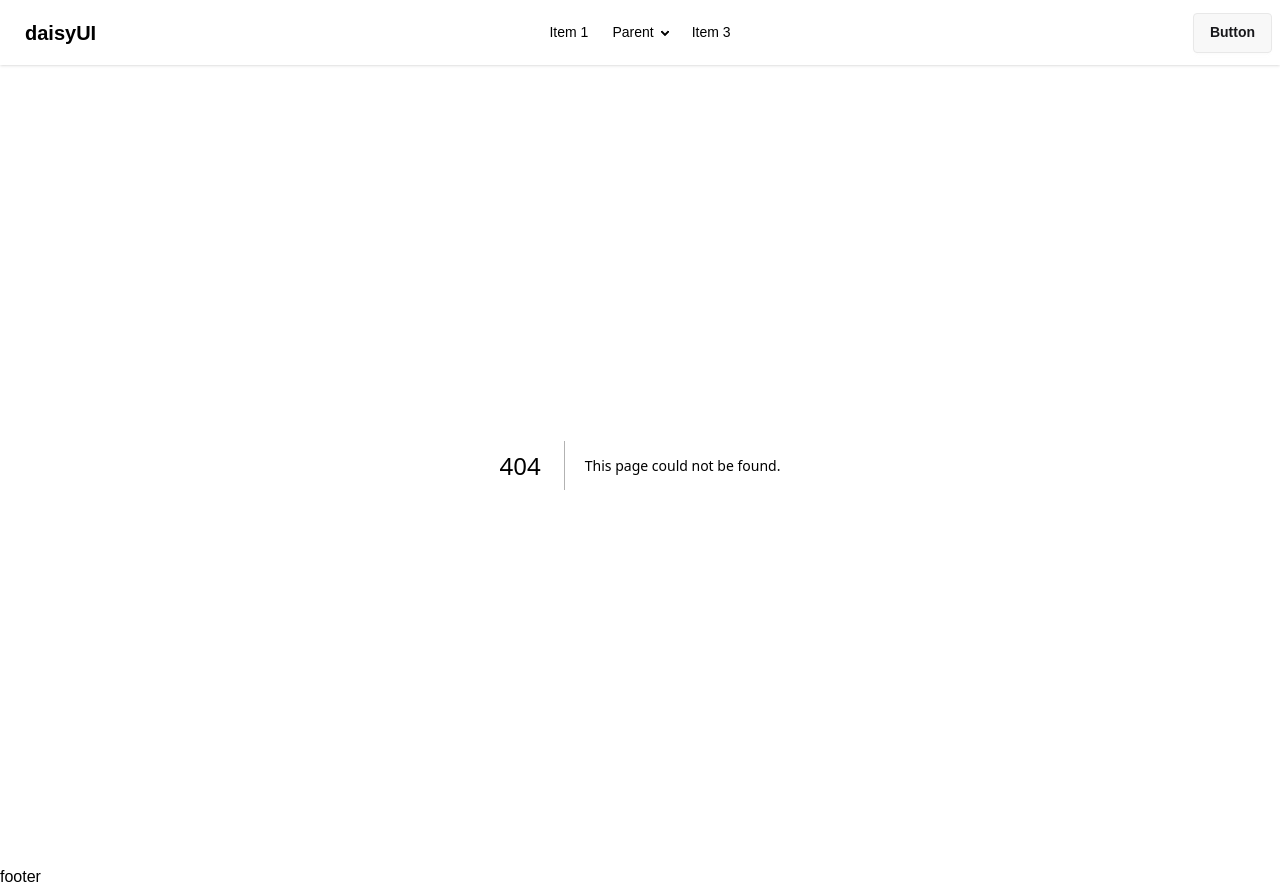
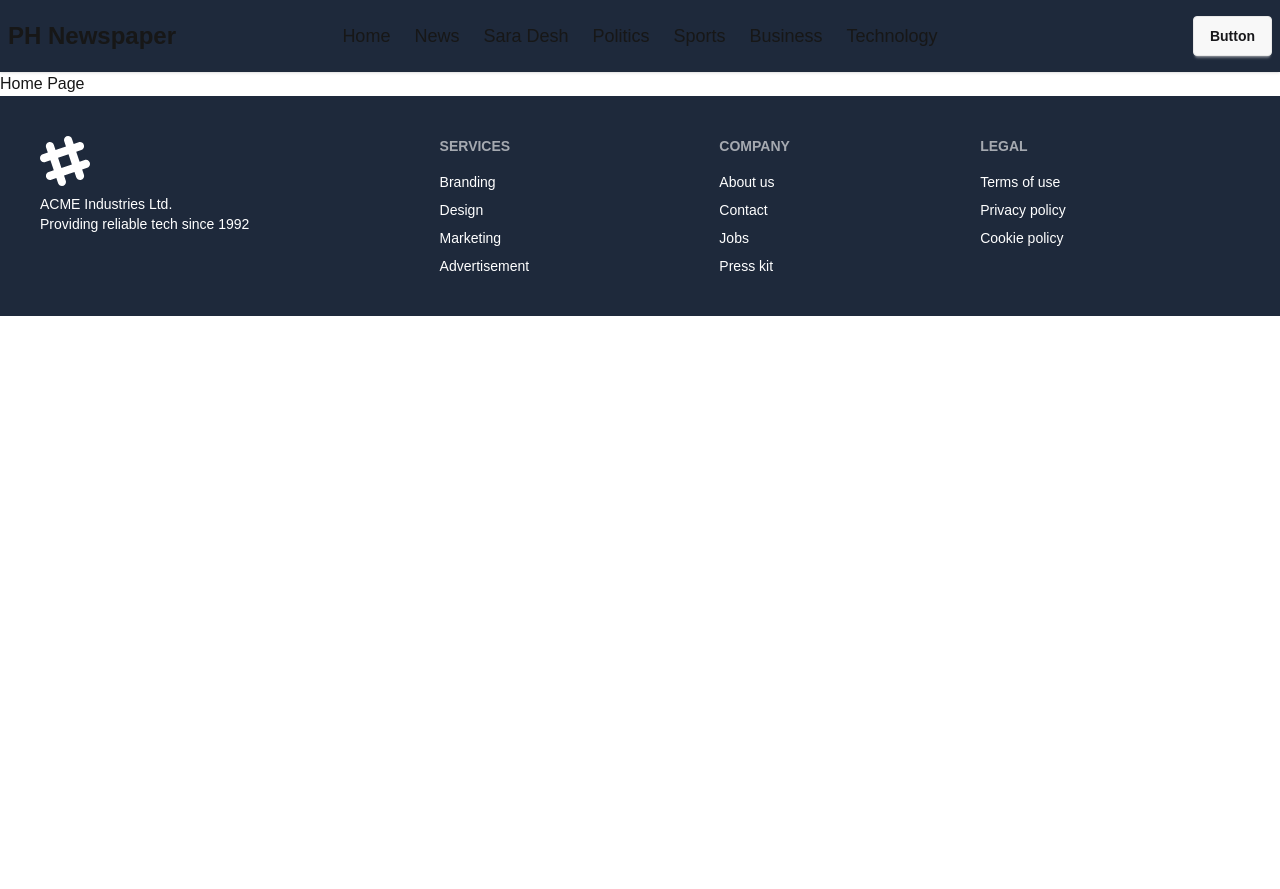
Before and after one commit to mhseber/PH-NewsPaper-NextJs, a Next.js app: page /my-components/home in a window 1280 px wide. Before the commit this address had no page. After the commit the page ends 800 px from the top, so only its background shows below. Built offline with nearby package versions, Linux system fonts and the light colour scheme.

Commit message:
Nav Section Update

```diff
--- /dev/null
+++ b/src/app/components/Footer.jsx
@@ -0,0 +1,50 @@
+import React from "react";
+
+const Footer = () => {
+  return (
+    <div>
+      <footer className="footer sm:footer-horizontal bg-[#1E293B] text-white  p-10">
+        <aside>
+          <svg
+            width="50"
+            height="50"
+            viewBox="0 0 24 24"
+            xmlns="http://www.w3.org/2000/svg"
+            fillRule="evenodd"
+            clipRule="evenodd"
+            className="fill-current"
+          >
+            <path d="M22.672 15.226l-2.432.811.841 2.515c.33 1.019-.209 2.127-1.23 2.456-1.15.325-2.148-.321-2.463-1.226l-.84-2.518-5.013 1.677.84 2.517c.391 1.203-.434 2.542-1.831 2.542-.88 0-1.601-.564-1.86-1.314l-.842-2.516-2.431.809c-1.135.328-2.145-.317-2.463-1.229-.329-1.018.211-2.127 1.231-2.456l2.432-.809-1.621-4.823-2.432.808c-1.355.384-2.558-.59-2.558-1.839 0-.817.509-1.582 1.327-1.846l2.433-.809-.842-2.515c-.33-1.02.211-2.129 1.232-2.458 1.02-.329 2.13.209 2.461 1.229l.842 2.515 5.011-1.677-.839-2.517c-.403-1.238.484-2.553 1.843-2.553.819 0 1.585.509 1.85 1.326l.841 2.517 2.431-.81c1.02-.33 2.131.211 2.461 1.229.332 1.018-.21 2.126-1.23 2.456l-2.433.809 1.622 4.823 2.433-.809c1.242-.401 2.557.484 2.557 1.838 0 .819-.51 1.583-1.328 1.847m-8.992-6.428l-5.01 1.675 1.619 4.828 5.011-1.674-1.62-4.829z"></path>
+          </svg>
+          <p>
+            ACME Industries Ltd.
+            <br />
+            Providing reliable tech since 1992
+          </p>
+        </aside>
+        <nav>
+          <h6 className="footer-title">Services</h6>
+          <a className="link link-hover">Branding</a>
+          <a className="link link-hover">Design</a>
+          <a className="link link-hover">Marketing</a>
+          <a className="link link-hover">Advertisement</a>
+        </nav>
+        <nav>
+          <h6 className="footer-title">Company</h6>
+          <a className="link link-hover">About us</a>
+          <a className="link link-hover">Contact</a>
+          <a className="link link-hover">Jobs</a>
+          <a className="link link-hover">Press kit</a>
+        </nav>
+        <nav>
+          <h6 className="footer-title">Legal</h6>
+          <a className="link link-hover">Terms of use</a>
+          <a className="link link-hover">Privacy policy</a>
+          <a className="link link-hover">Cookie policy</a>
+        </nav>
+      </footer>
+    </div>
+  );
+};
+
+export default Footer;
--- a/src/app/components/Navbar.jsx
+++ b/src/app/components/Navbar.jsx
@@ -1,9 +1,35 @@
+import Link from "next/link";
 import React from "react";
 
 const Navbar = () => {
+  const navLinks = (
+    <>
+      <li className="text-lg">
+        <Link href="/">Home</Link>
+      </li>
+      <li className="text-lg">
+        <Link href="/news">News</Link>
+      </li>
+      <li className="text-lg">
+        <Link>Sara Desh</Link>
+      </li>
+      <li className="text-lg">
+        <Link>Politics</Link>
+      </li>
+      <li className="text-lg">
+        <Link>Sports</Link>
+      </li>
+      <li className="text-lg">
+        <Link>Business</Link>
+      </li>
+      <li className="text-lg">
+        <Link>Technology</Link>
+      </li>
+    </>
+  );
   return (
     <div>
-      <div className="navbar bg-base-100 shadow-sm">
+      <div className="navbar bg-[#1E293B] shadow-sm">
         <div className="navbar-start">
           <div className="dropdown">
             <div tabIndex={0} role="button" className="btn btn-ghost lg:hidden">
@@ -25,51 +51,15 @@
             </div>
             <ul
               tabIndex="-1"
-              className="menu menu-sm dropdown-content bg-base-100 rounded-box z-1 mt-3 w-52 p-2 shadow"
+              className="menu menu-sm dropdown-content  rounded-box z-1 mt-3 w-52 p-2 shadow"
             >
-              <li>
-                <a>Item 1</a>
-              </li>
-              <li>
-                <a>Parent</a>
-                <ul className="p-2">
-                  <li>
-                    <a>Submenu 1</a>
-                  </li>
-                  <li>
-                    <a>Submenu 2</a>
-                  </li>
-                </ul>
-              </li>
-              <li>
-                <a>Item 3</a>
-              </li>
+              {navLinks}
             </ul>
           </div>
-          <a className="btn btn-ghost text-xl">daisyUI</a>
+          <h1 className="font-extrabold text-2xl">PH Newspaper</h1>
         </div>
         <div className="navbar-center hidden lg:flex">
-          <ul className="menu menu-horizontal px-1">
-            <li>
-              <a>Item 1</a>
-            </li>
-            <li>
-              <details>
-                <summary>Parent</summary>
-                <ul className="p-2 bg-base-100 w-40 z-1">
-                  <li>
-                    <a>Submenu 1</a>
-                  </li>
-                  <li>
-                    <a>Submenu 2</a>
-                  </li>
-                </ul>
-              </details>
-            </li>
-            <li>
-              <a>Item 3</a>
-            </li>
-          </ul>
+          <ul className="menu menu-horizontal px-1">{navLinks}</ul>
         </div>
         <div className="navbar-end">
           <a className="btn">Button</a>
--- a/src/app/layout.js
+++ b/src/app/layout.js
@@ -1,6 +1,7 @@
 import { Geist, Geist_Mono } from "next/font/google";
 import "./globals.css";
 import Navbar from "./components/Navbar";
+import Footer from "./components/Footer";
 
 const geistSans = Geist({
   variable: "--font-geist-sans",
@@ -13,19 +14,25 @@
 });
 
 export const metadata = {
-  title: "Create Next App",
-  description: "Generated by create next app",
+  title:
+  {
+    default:"PH Newspaper",
+   template: "%s | PH Newspaper"
+    },
+    keywords: ['Next.js', 'React', 'JavaScript', 'playground','Learning'],
+  description: "A Next.js newspaper website using the PH design system.",
+
 };
 
 export default function RootLayout({ children }) {
   return (
-    <html lang="en">
+    <html lang="en" data-theme="light">
       <body
         className={`${geistSans.variable} ${geistMono.variable} antialiased`}
       >
         <Navbar/>
         {children}
-        <footer>footer</footer>
+        <Footer/>
       </body>
     </html>
   );
--- /dev/null
+++ b/src/app/my-components/home/page.jsx
@@ -0,0 +1,7 @@
+import React from "react";
+
+const HomePage = () => {
+  return <div>Home Page</div>;
+};
+
+export default HomePage;
```
Also changed, not shown: 1 other file (tests, documents, lock files or other folders).
